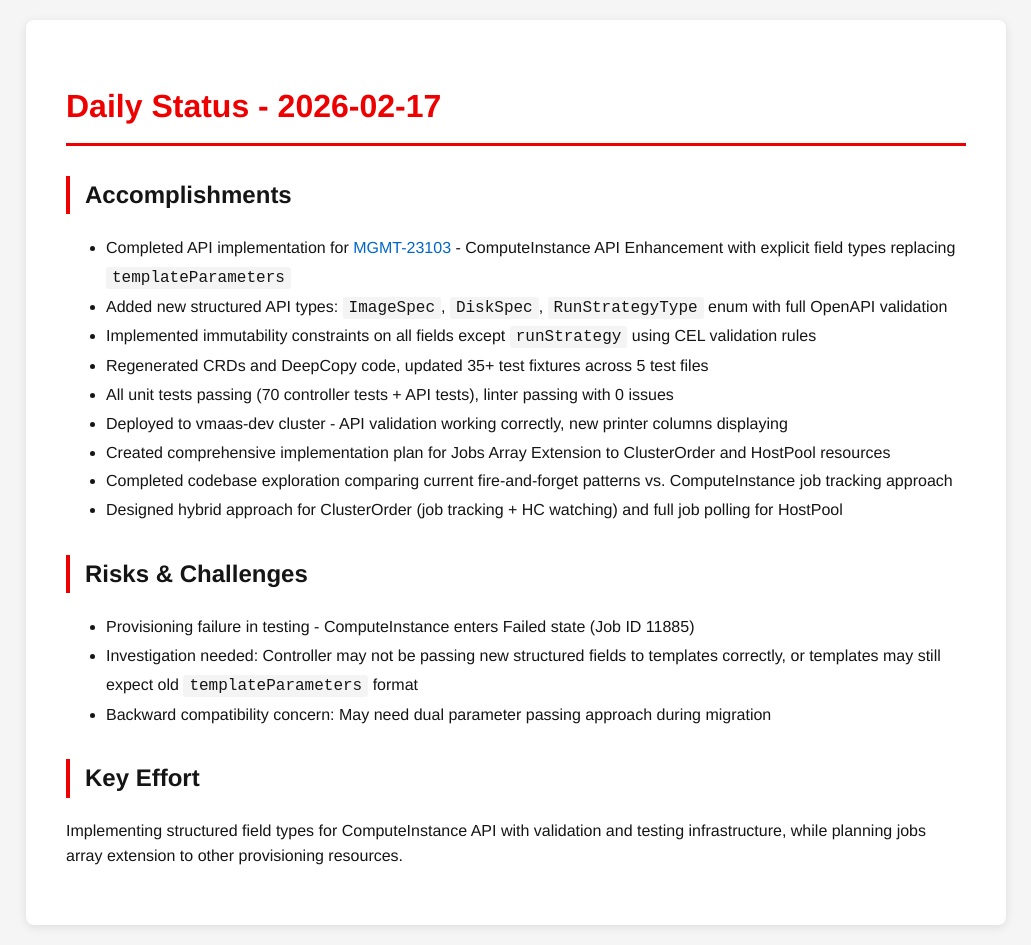
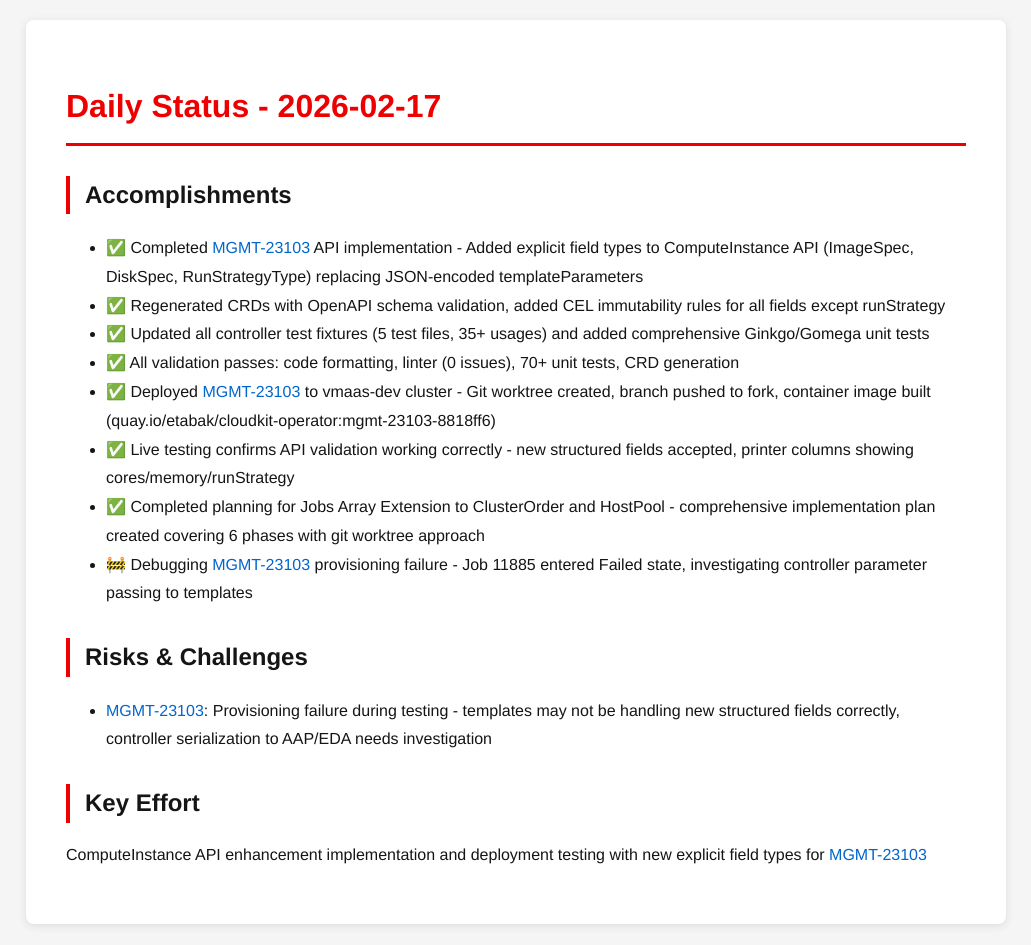
Before and after one commit to tzvatot/daily-status, a Jekyll site: the page built from 2026-02-17.md, in a window 1280 px wide. Shown: the whole page, without its empty margins (124-1155 px from the left). Built offline with Jekyll 4.4.1, drawn with Linux system fonts in a browser that asks for light colours.

Commit message:
Daily status update - 2026-02-17

```diff
--- a/2026-02-17.md
+++ b/2026-02-17.md
@@ -7,20 +7,17 @@ date: 2026-02-17
 # Daily Status - 2026-02-17
 
 ## Accomplishments
-- Completed API implementation for [MGMT-23103](https://issues.redhat.com/browse/MGMT-23103) - ComputeInstance API Enhancement with explicit field types replacing `templateParameters`
-- Added new structured API types: `ImageSpec`, `DiskSpec`, `RunStrategyType` enum with full OpenAPI validation
-- Implemented immutability constraints on all fields except `runStrategy` using CEL validation rules
-- Regenerated CRDs and DeepCopy code, updated 35+ test fixtures across 5 test files
-- All unit tests passing (70 controller tests + API tests), linter passing with 0 issues
-- Deployed to vmaas-dev cluster - API validation working correctly, new printer columns displaying
-- Created comprehensive implementation plan for Jobs Array Extension to ClusterOrder and HostPool resources
-- Completed codebase exploration comparing current fire-and-forget patterns vs. ComputeInstance job tracking approach
-- Designed hybrid approach for ClusterOrder (job tracking + HC watching) and full job polling for HostPool
+- ✅ Completed [MGMT-23103](https://issues.redhat.com/browse/MGMT-23103) API implementation - Added explicit field types to ComputeInstance API (ImageSpec, DiskSpec, RunStrategyType) replacing JSON-encoded templateParameters
+- ✅ Regenerated CRDs with OpenAPI schema validation, added CEL immutability rules for all fields except runStrategy
+- ✅ Updated all controller test fixtures (5 test files, 35+ usages) and added comprehensive Ginkgo/Gomega unit tests
+- ✅ All validation passes: code formatting, linter (0 issues), 70+ unit tests, CRD generation
+- ✅ Deployed [MGMT-23103](https://issues.redhat.com/browse/MGMT-23103) to vmaas-dev cluster - Git worktree created, branch pushed to fork, container image built (quay.io/etabak/cloudkit-operator:mgmt-23103-8818ff6)
+- ✅ Live testing confirms API validation working correctly - new structured fields accepted, printer columns showing cores/memory/runStrategy
+- ✅ Completed planning for Jobs Array Extension to ClusterOrder and HostPool - comprehensive implementation plan created covering 6 phases with git worktree approach
+- 🚧 Debugging [MGMT-23103](https://issues.redhat.com/browse/MGMT-23103) provisioning failure - Job 11885 entered Failed state, investigating controller parameter passing to templates
 
 ## Risks & Challenges
-- Provisioning failure in testing - ComputeInstance enters Failed state (Job ID 11885)
-- Investigation needed: Controller may not be passing new structured fields to templates correctly, or templates may still expect old `templateParameters` format
-- Backward compatibility concern: May need dual parameter passing approach during migration
+- [MGMT-23103](https://issues.redhat.com/browse/MGMT-23103): Provisioning failure during testing - templates may not be handling new structured fields correctly, controller serialization to AAP/EDA needs investigation
 
 ## Key Effort
-Implementing structured field types for ComputeInstance API with validation and testing infrastructure, while planning jobs array extension to other provisioning resources.
+ComputeInstance API enhancement implementation and deployment testing with new explicit field types for [MGMT-23103](https://issues.redhat.com/browse/MGMT-23103)
```
